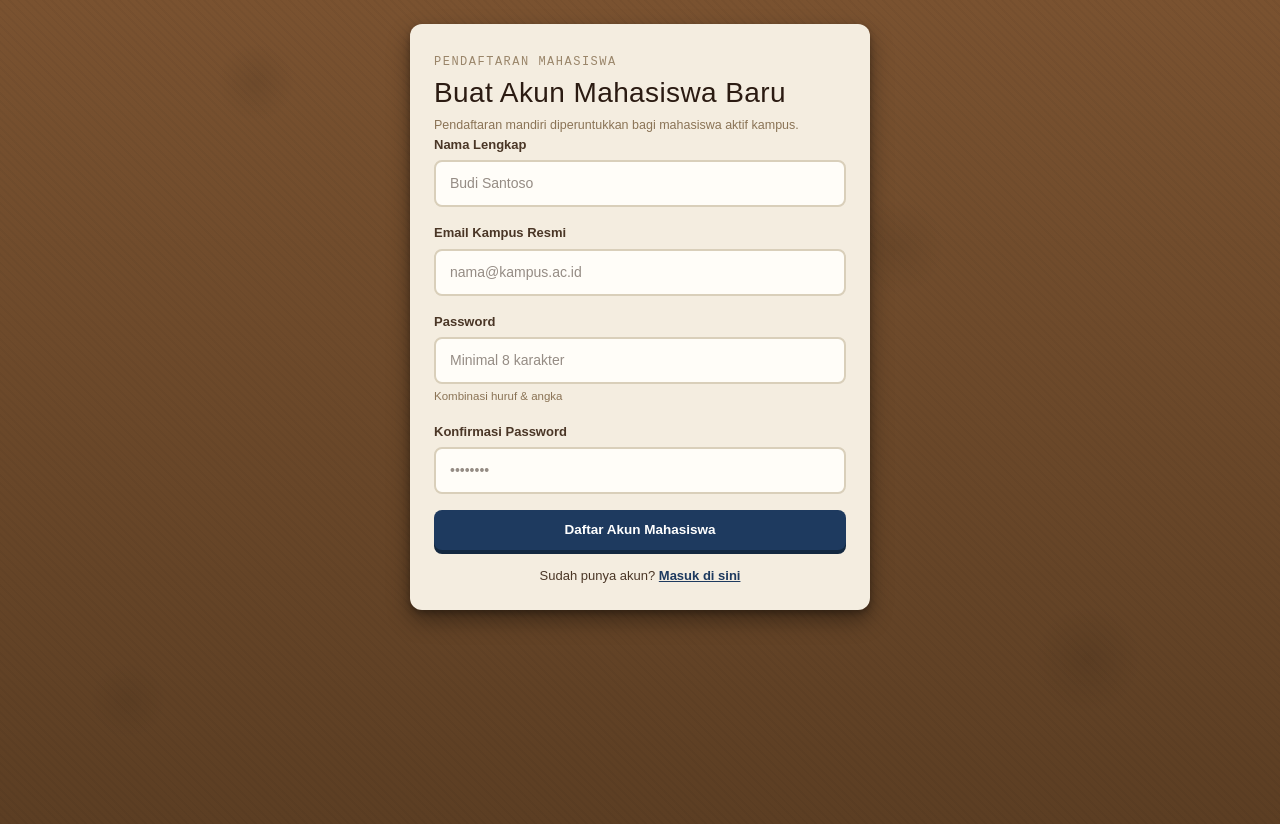
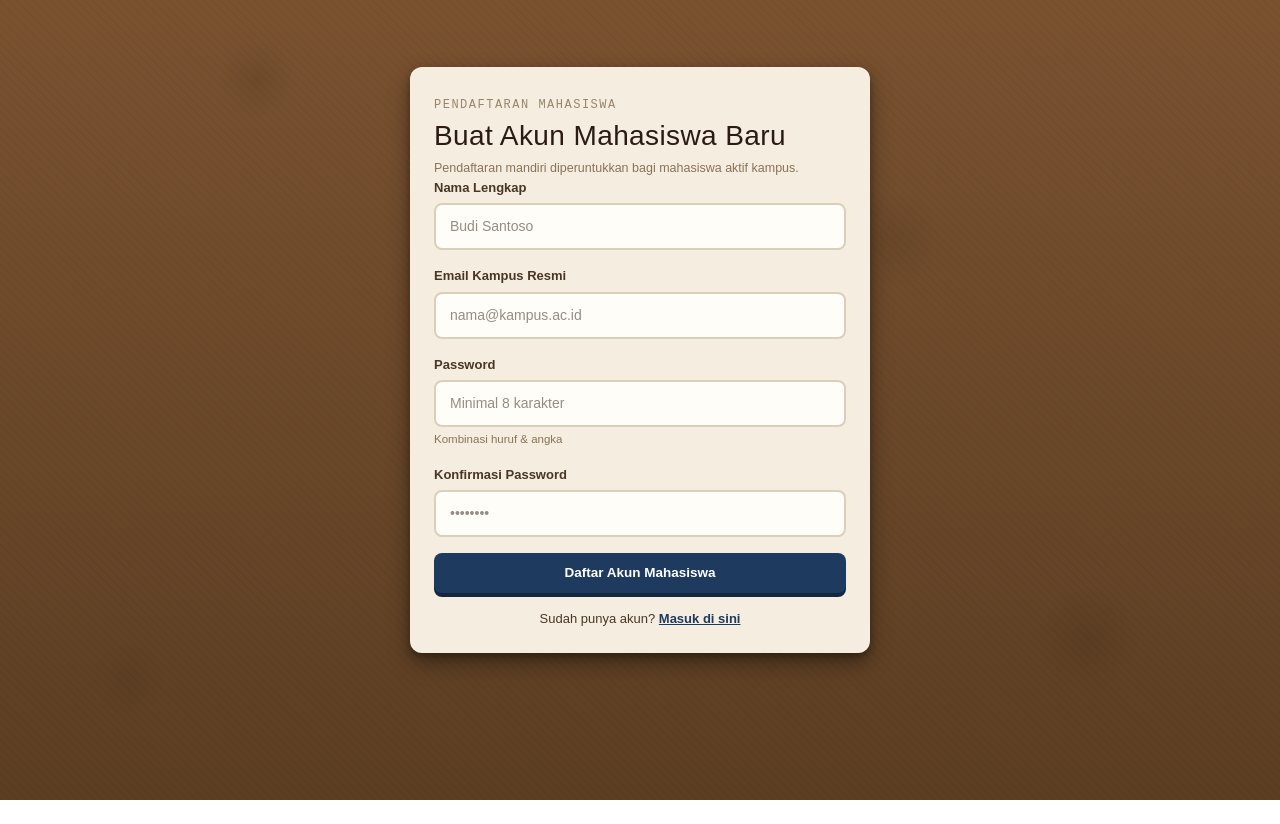
Before and after one commit to Adityabeckham/Mentorship-Program-by-Ruang-Belajar-Team-1, a React app in the folder frontend/: page /register in a window 1280 px wide. After the commit the page ends 800 px from the top, so only its background shows below. Built offline with nearby package versions, Linux system fonts and the light colour scheme; no server answers; the HTML template or start-up script is replaced by a standard one.

Commit message:
fix(ui): center Login & Register card vertically on page (Issue #22)
Added flex wrapper (min-height 100vh, align-items: center) to both
Login.jsx and Register.jsx so the paper card is vertically and
horizontally centered on the corkboard background consistently.

```diff
--- a/frontend/src/pages/Login.jsx
+++ b/frontend/src/pages/Login.jsx
@@ -32,8 +32,8 @@ const Login = () => {
   };
 
   return (
-    <div className="page-fade">
-      <div className="card form-card">
+    <div className="page-fade" style={{ minHeight: 'calc(100vh - 80px)', display: 'flex', alignItems: 'center', justifyContent: 'center', padding: '40px 20px' }}>
+      <div className="card form-card" style={{ margin: 0, width: '100%' }}>
         <div className="eyebrow" style={{ color: '#8a7355' }}>Autentikasi Akun</div>
         <h2>Masuk EventHub Kampus</h2>
 
--- a/frontend/src/pages/Register.jsx
+++ b/frontend/src/pages/Register.jsx
@@ -40,8 +40,8 @@ const Register = () => {
   };
 
   return (
-    <div className="page-fade">
-      <div className="card form-card">
+    <div className="page-fade" style={{ minHeight: 'calc(100vh - 80px)', display: 'flex', alignItems: 'center', justifyContent: 'center', padding: '40px 20px' }}>
+      <div className="card form-card" style={{ margin: 0, width: '100%' }}>
         <div className="eyebrow" style={{ color: '#8a7355' }}>Pendaftaran Mahasiswa</div>
         <h2>Buat Akun Mahasiswa Baru</h2>
         <p style={{ fontSize: '12.5px', color: '#8a7355', marginTop: '-6px' }}>
```
